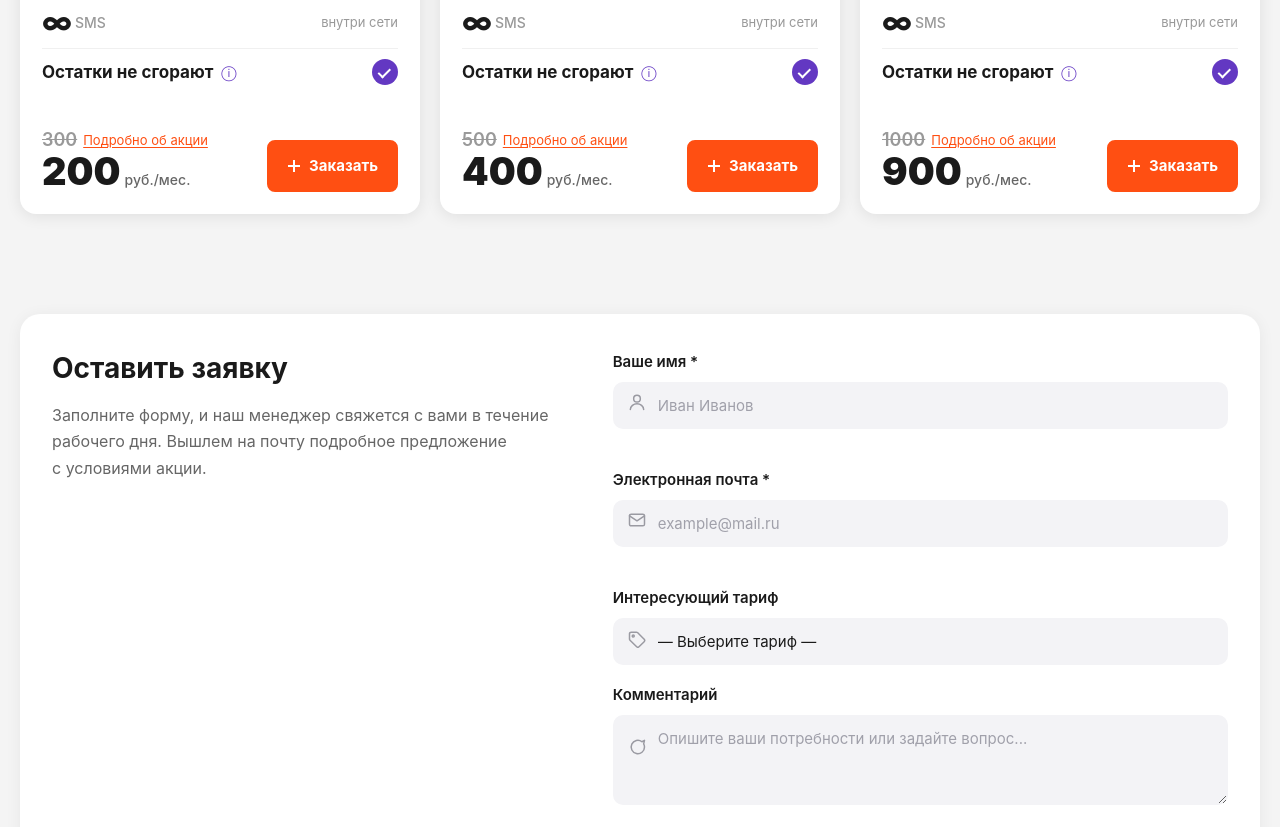
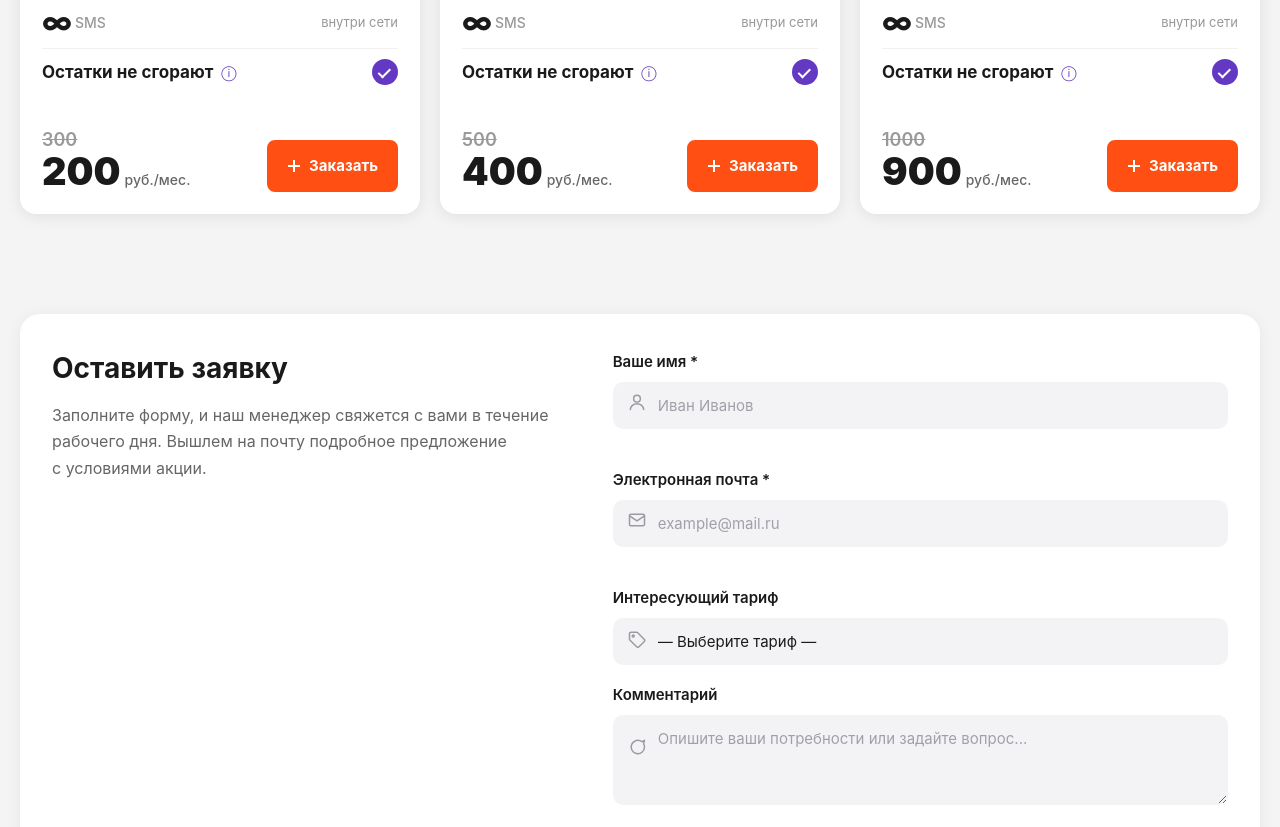
Before and after one commit to SYBERChannel/SMS_promotion, a website: page index.html in a window 1280 px wide. Shown: the part 1480-2307 px from the top of the page. Drawn offline with Linux system fonts and the light colour scheme.

Commit message:
update price box

```diff
--- a/index.html
+++ b/index.html
@@ -234,8 +234,6 @@
                                             <div class="tariff-price-block">
                                                 <div class="crossedPriceWrap">
                                                     <span class="crossedPrice">300</span>
-                                                    <a class="c-link" href="/btc/akcii/novie_tarifi__novie_akcii"
-                                                        target="_blank">Подробно об акции</a>
                                                 </div>
                                                 <div class="tariff-price-line">
                                                     <span class="cost price-new">200</span>
@@ -337,8 +335,6 @@
                                             <div class="tariff-price-block">
                                                 <div class="crossedPriceWrap">
                                                     <span class="crossedPrice">500</span>
-                                                    <a class="c-link" href="/btc/akcii/novie_tarifi__novie_akcii"
-                                                        target="_blank">Подробно об акции</a>
                                                 </div>
                                                 <div class="tariff-price-line">
                                                     <span class="cost price-new">400</span>
@@ -440,8 +436,6 @@
                                             <div class="tariff-price-block">
                                                 <div class="crossedPriceWrap">
                                                     <span class="crossedPrice">1000</span>
-                                                    <a class="c-link" href="/btc/akcii/novie_tarifi__novie_akcii"
-                                                        target="_blank">Подробно об акции</a>
                                                 </div>
                                                 <div class="tariff-price-line">
                                                     <span class="cost price-new">900</span>
```
